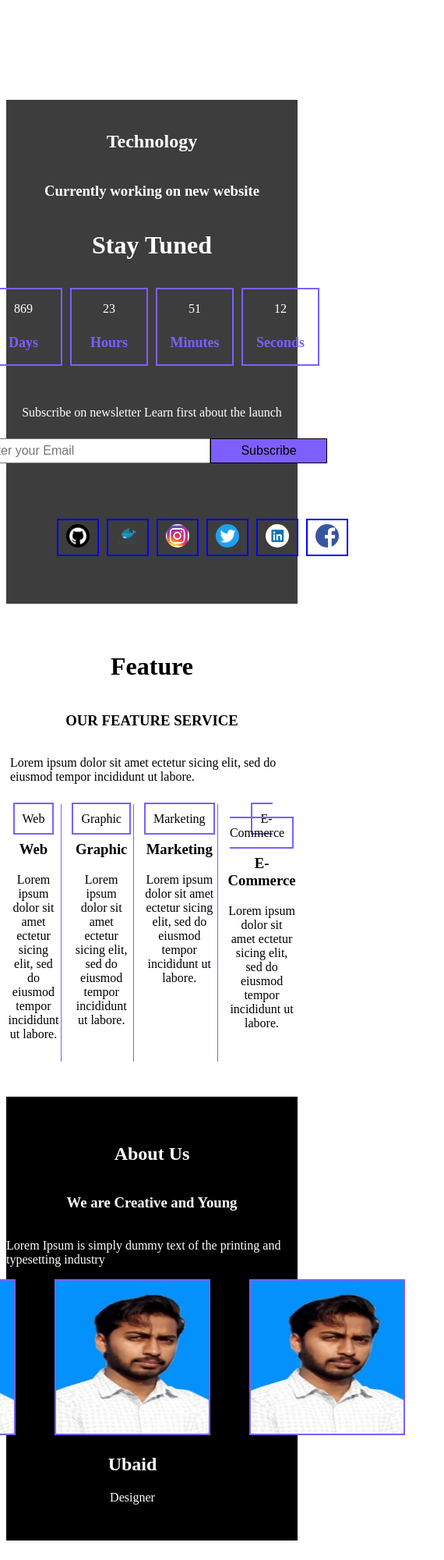
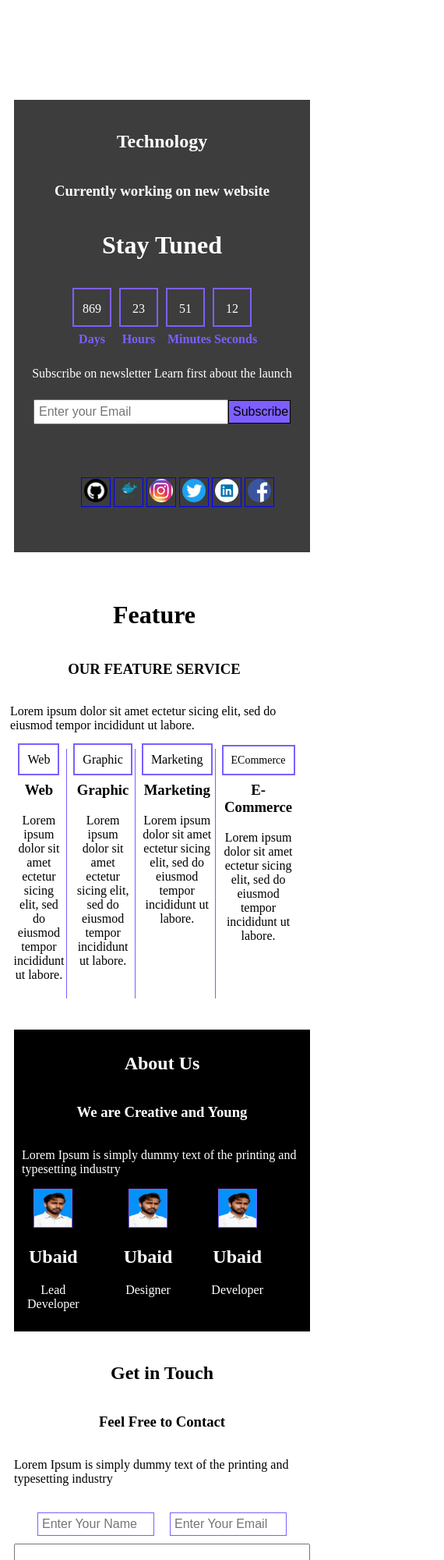
Before and after one commit to Ubaid-Ur-RehmanJ/HTML, a plain HTML site: page Technology/index.html in a window 390 px wide. Shown: the top 2000 px of the page at 78% size, 570 px wide, since content can reach past the window. Drawn offline with Linux system fonts and the light colour scheme.

Commit message:
added media queries

```diff
--- a/Technology/index.html
+++ b/Technology/index.html
@@ -47,7 +47,7 @@
             </form>
 
         </div>
-        -->
+-->
 
         <form class="form">
             <input type="text" placeholder="Enter your Email">
@@ -91,7 +91,7 @@
                 <p>Lorem ipsum dolor sit amet ectetur sicing elit, sed do eiusmod tempor incididunt ut labore.</p>
             </div>
             <div class="service-container-item">
-                <span>E-Commerce</span>
+                <span class="span">ECommerce</span>
                 <h3>E-Commerce</h3>
                 <p>Lorem ipsum dolor sit amet ectetur sicing elit, sed do eiusmod tempor incididunt ut labore.</p>
             </div>
--- a/Technology/style.css
+++ b/Technology/style.css
@@ -282,3 +282,241 @@ input[type="text-area"] {
     color: #7d5fff;
 
 }
+
+
+@media (max-width: 800px) {
+    .container3 {
+        width: 700px;
+        margin-left: 20px;
+    }
+    .container3-img-item img {
+        width: 100px;
+        height: 100px;
+        border: 2px solid #7d5fff;
+        text-align: center;
+
+    }
+}
+
+@media (max-width: 750px) {
+    .container3 {
+        width: 650px;
+        margin-left: 20px;
+    }
+    .container3-img-item img {
+        width: 100px;
+        height: 100px;
+        border: 2px solid #7d5fff;
+        text-align: center;
+
+    }
+}
+
+@media (max-width: 650px) {
+    .container3 {
+        width: 550px;
+        margin-left: 30px;
+    }
+    .container3-img-item img {
+        width: 100px;
+        height: 100px;
+        border: 2px solid #7d5fff;
+        text-align: center;
+
+    }
+}
+
+@media (max-width: 550px) {
+    .container0 {
+        width: 100%;
+
+    }
+    .container1 {
+        width: 500px;
+        margin-left: 10px;
+
+    }
+
+    .container2 {
+        width: 100%;
+        margin: 0;
+
+    }
+    .service-container {
+        padding: 5px;
+    }
+    .service-container-item {
+        padding: 5px;
+    }
+    .container3 {
+        width: 500px;
+        margin-left: 10px;
+    }
+
+    .container4 {
+        width: 500px;
+        margin-left: 10px;
+    }
+    .container4 input[type="text"] {
+        width: 200px;
+        font-size: 16px;
+        border: 1px solid #7d5fff;
+        display: block;
+        margin: 10px;
+
+    }
+
+    input[type="text-area"] {
+        width: 500px;
+        height: 200px;
+        margin-bottom: 10px;
+    }
+    .container5 {
+        width: 500px;
+        margin-left: 10px;
+    }
+}
+
+
+@media (max-width: 420px) {
+    .container0 {
+        width: 100%;
+
+    }
+
+
+    .container1 {
+        width: 380px;
+
+    }
+    .time-container {
+        display: flex;
+        padding: 10px;
+        margin-bottom: 20px;
+    }
+
+    .time-item {
+        width: 50px;
+        height: 50px;
+        border: 2px solid #7d5fff;
+        margin: 5px;
+        text-align: center;
+
+    }
+
+    .time-item h4 {
+        color: #7d5fff;
+        font-size: 16px;
+    }
+    .form {
+        width: 380px;
+        display: flex;
+        align-items: center;
+        justify-content: center;
+    }
+    input {
+        width: 250px;
+    }
+    .btn {
+        width: 80px
+    }
+    .contact {
+        margin: 0 auto;
+        /*padding: 5px;*/
+        margin-bottom: 20px;
+        margin-top: 50px;
+
+    }
+
+    .contact ul {
+        list-style-type: none;
+        display: flex;
+        text-align: center;
+        justify-content: center;
+        text-decoration: none;
+
+    }
+
+    .contact ul li {
+        padding: 1px;
+        border: 1px solid blue;
+        margin: 2px;
+    }
+
+    .contact ul li a {
+        text-decoration: none;
+        color: white;
+        padding: 2px;
+
+
+    }
+    .contact ul li a:hover {
+        color: blue;
+
+    }
+
+    .img {
+        border-radius: 50%;
+        outline: 0;
+    }
+
+
+    .container2 {
+        width: 380px;
+        margin: 0;
+
+    }
+    .span {
+        font-size: 14px;
+    }
+    .service-container {
+        padding: 5px;
+    }
+
+
+    .service-container-item {
+        padding: 5px;
+    }
+
+
+    .container3 {
+        width: 380px;
+        margin-left: 10px;
+        padding: 10px;
+    }
+    .container3-img {
+        display: flex;
+        align-items: flex-start;
+    }
+    .container3-img-item img {
+        width: 50px;
+        height: 50px;
+        border: 1px solid #7d5fff;
+        /*text-align: center;*/
+
+    }
+
+
+    .container4 {
+        width: 380px;
+        margin-left: 10px;
+    }
+    .container4 input[type="text"] {
+        width: 150px;
+        font-size: 16px;
+        border: 1px solid #7d5fff;
+        display: block;
+        margin: 10px;
+
+    }
+
+    input[type="text-area"] {
+        width: 380px;
+        height: 200px;
+        margin-bottom: 10px;
+    }
+    .container5 {
+        width: 380px;
+        margin-left: 10px;
+    }
+}
```
